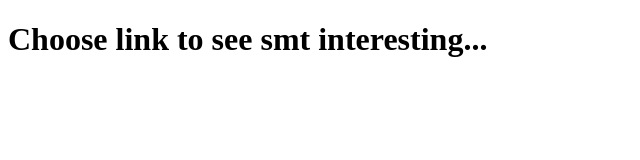
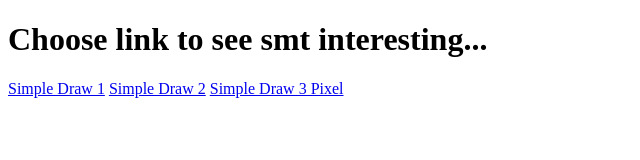
Before and after one commit to MariUt005/learnWeb, a plain HTML site: page index.html in a window 1280 px wide. Shown: the whole page, without its empty margins (0-640 px from the left). Drawn offline with Linux system fonts and the light colour scheme.

Commit message:
add links to main page

```diff
--- a/index.html
+++ b/index.html
@@ -6,5 +6,9 @@
 </head>
 <body>
     <h1>Choose link to see smt interesting...</h1>
+
+    <a href="js/simpledraw.html">Simple Draw 1</a>
+    <a href="js/simpledraw2.html">Simple Draw 2</a>
+    <a href="js/simpledraw3_pixel.html">Simple Draw 3 Pixel</a>
 </body>
 </html>
```
